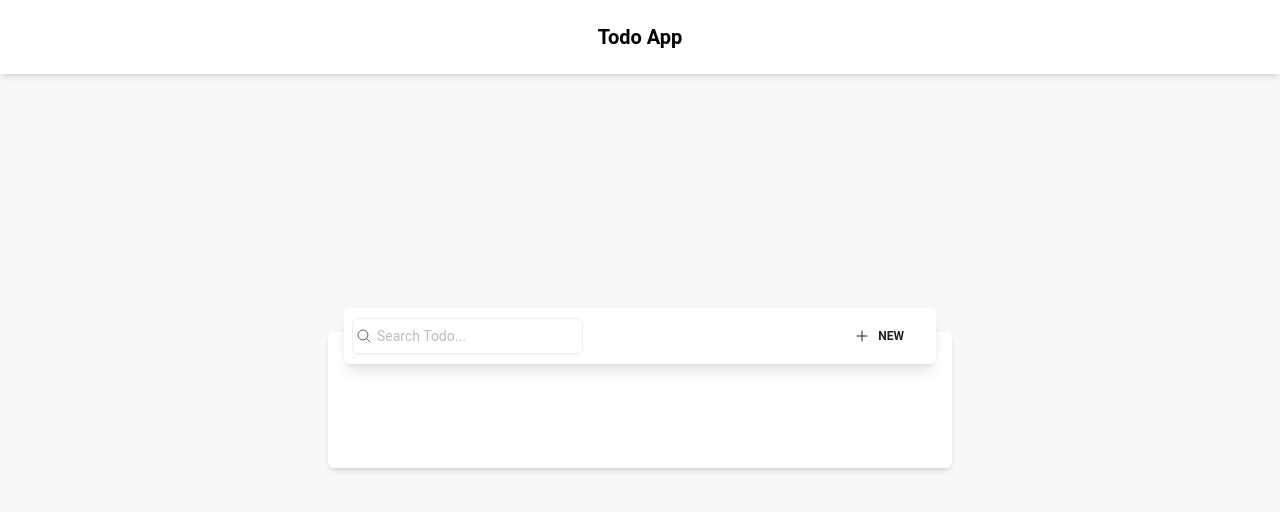
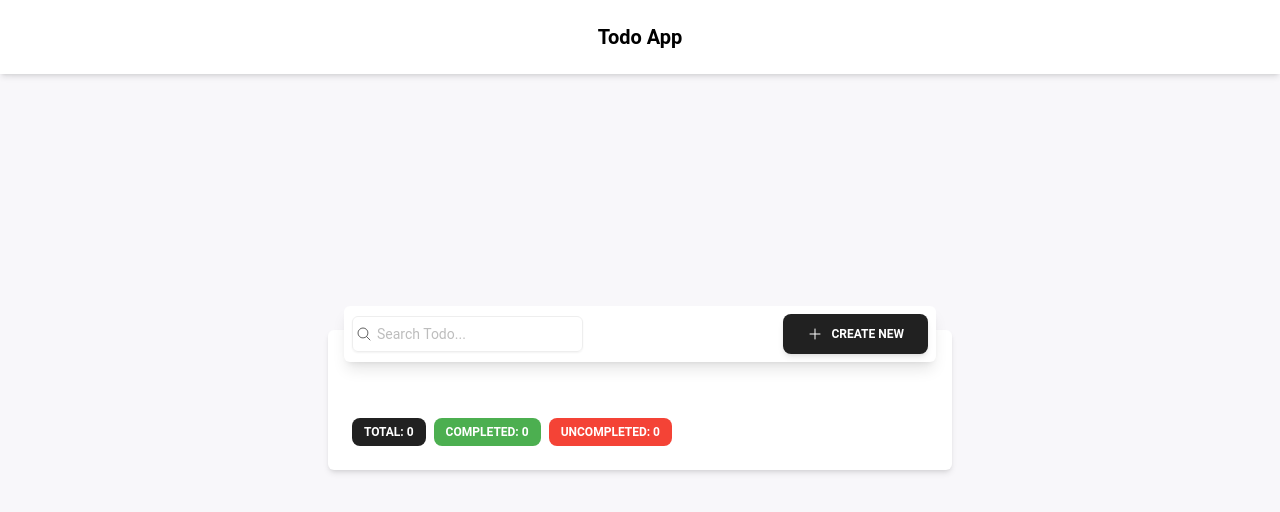
Before and after one commit to flaidexdev/todo-app, a React (Create React App) app: page / in a window 1280 px wide. Shown: the top 512 px of the page. Built offline with nearby package versions, Linux system fonts and the light colour scheme.

Commit message:
ui updated

```diff
--- a/package.json
+++ b/package.json
@@ -15,6 +15,7 @@
     "react": "^18.2.0",
     "react-dom": "^18.2.0",
     "react-scripts": "5.0.1",
+    "react-toastify": "^9.1.3",
     "typescript": "^4.9.5",
     "web-vitals": "^2.1.4"
   },
--- a/src/components/AddTodo.tsx
+++ b/src/components/AddTodo.tsx
@@ -47,9 +47,9 @@ const AddTodo: React.FC<AddTodoProps> = ({ setTodoData }) => {
       placement="bottom-end"
     >
       <PopoverHandler>
-        <Button variant="text" className="flex items-center gap-2">
+        <Button className="flex items-center justify-center gap-2">
           <PlusIcon className="h-4 w-4" />
-          New
+          Create New
         </Button>
       </PopoverHandler>
       <PopoverContent className="flex flex-col gap-3">
--- a/src/components/TodoItem.tsx
+++ b/src/components/TodoItem.tsx
@@ -1,4 +1,12 @@
 import { Todo } from "../types";
+
+import { Card, CardBody, Chip, Tooltip } from "@material-tailwind/react";
+import { toast } from "react-toastify";
+import {
+  ClipboardIcon,
+  TrashIcon,
+  ArrowPathRoundedSquareIcon,
+} from "@heroicons/react/24/outline";
 
 interface TodoItemProps {
   todo: Todo;
@@ -8,6 +16,7 @@ interface TodoItemProps {
 const TodoItem: React.FC<TodoItemProps> = ({ todo, setTodoData }) => {
   const copyToClipboard = () => {
     navigator.clipboard.writeText(todo.content);
+    toast("Copied To Clipboard Successfully!");
   };
 
   const toggleDone = (id: number) => {
@@ -16,26 +25,69 @@ const TodoItem: React.FC<TodoItemProps> = ({ todo, setTodoData }) => {
         todo.id === id ? { ...todo, done: !todo.done } : todo
       )
     );
+    if (todo.done) {
+      toast("Task Uncompleted Successfully!");
+    } else {
+      toast("Task Completed Successfully!");
+    }
   };
 
   const removeTodo = (id: number) => {
-    setTodoData((prevTodoData) => prevTodoData.filter((todo) => todo.id !== id));
+    setTodoData((prevTodoData) =>
+      prevTodoData.filter((todo) => todo.id !== id)
+    );
+    toast("Task Removed Successfully!");
   };
 
   return (
-    <div className="flex justify-between items-center p-4 border-b bg-dark">
-      <div>
-        <h3 className="font-bold">{todo.content}</h3>
-        <p>{todo.category}</p>
-      </div>
-      <input
-        type="checkbox"
-        checked={todo.done}
-        onChange={() => toggleDone(todo.id)}
-      />
-      <button onClick={copyToClipboard}>Copy</button>
-      <button onClick={() => removeTodo(todo.id)}>Delete</button>
-    </div>
+    <Card className={`rounded-md ${todo.done ? "" : ""}`}>
+      <CardBody className="p-4">
+        <div className="grid gap-2 grid-cols-12 items-center">
+          <div className="col-span-12 md:col-span-8">
+            <div
+              className={`  ${todo.done ? "line-through text-gray-400" : ""}`}
+            >
+              {todo.content}
+            </div>
+          </div>
+          <div className="col-span-12 md:col-span-4">
+            <div className="flex items-center justify-end flex-wrap gap-2 ">
+              <Chip
+                color={`${
+                  todo.category === "Work"
+                    ? "green"
+                    : todo.category === "Personal"
+                    ? "teal"
+                    : "purple"
+                }`}
+                size="sm"
+                value={todo.category}
+              />
+              <Tooltip
+                content={`${todo.done ? "Incomplete Todo" : "Complete Todo"}`}
+              >
+                <ArrowPathRoundedSquareIcon
+                  className="h-4 w-4 hover:text-green-500 cursor-pointer"
+                  onClick={() => toggleDone(todo.id)}
+                />
+              </Tooltip>
+              <Tooltip content={"Copy Todo Content"}>
+                <ClipboardIcon
+                  className="h-4 w-4 hover:text-green-500 cursor-pointer"
+                  onClick={copyToClipboard}
+                />
+              </Tooltip>
+              <Tooltip content={"Remove Todo"}>
+                <TrashIcon
+                  className="h-4 w-4 hover:text-red-500 cursor-pointer"
+                  onClick={() => removeTodo(todo.id)}
+                />
+              </Tooltip>
+            </div>
+          </div>
+        </div>
+      </CardBody>
+    </Card>
   );
 };
 
--- a/src/components/TodoList.tsx
+++ b/src/components/TodoList.tsx
@@ -5,6 +5,7 @@ import {
   CardHeader,
   CardBody,
   CardFooter,
+  Chip,
 } from "@material-tailwind/react";
 
 import TodoItem from "./TodoItem";
@@ -29,19 +30,34 @@ const TodoList: React.FC = () => {
       <CardHeader
         shadow={true}
         floated={true}
-        className="min-h-[50px] p-2 rounded-md flex justify-between flex-wrap gap-2"
+        className="min-h-[50px] p-2 rounded-md flex flex-col sm:flex-row sm:justify-between gap-2"
       >
-        <SearchTodo todoData={todoData} setFilteredTodoData={setFilteredTodoData} />
+        <SearchTodo
+          todoData={todoData}
+          setFilteredTodoData={setFilteredTodoData}
+        />
         <AddTodo setTodoData={setTodoData} />
       </CardHeader>
-      <CardBody>
-        <div className="p-4">
-          {filteredTodoData.map((todo) => (
-            <TodoItem key={todo.id} todo={todo} setTodoData={setTodoData} />
-          ))}
-        </div>
+      <CardBody className="flex flex-col gap-2">
+        {filteredTodoData.map((todo) => (
+          <TodoItem key={todo.id} todo={todo} setTodoData={setTodoData} />
+        ))}
       </CardBody>
-      <CardFooter className="pt-0"><div></div></CardFooter>
+      <CardFooter className="pt-2 flex flex-wrap gap-2 items-center">
+        <Chip value={`Total: ${filteredTodoData.length}`} />
+        <Chip
+        color="green"
+          value={`Completed: ${
+            filteredTodoData.filter((todo) => todo.done).length
+          }`}
+        />
+        <Chip
+          color="red"
+          value={`Uncompleted: ${
+            filteredTodoData.filter((todo) => !todo.done).length
+          }`}
+        />
+      </CardFooter>
     </Card>
   );
 };
--- a/src/index.tsx
+++ b/src/index.tsx
@@ -3,7 +3,9 @@ import ReactDOM from "react-dom/client";
 import App from "./App";
 import reportWebVitals from "./reportWebVitals";
 import { ThemeProvider } from "@material-tailwind/react";
+import { ToastContainer } from 'react-toastify';
 
+import 'react-toastify/dist/ReactToastify.css';
 import "./index.css";
 
 const root = ReactDOM.createRoot(
@@ -12,6 +14,7 @@ const root = ReactDOM.createRoot(
 root.render(
   <React.StrictMode>
     <ThemeProvider>
+      <ToastContainer/>
       <App />
     </ThemeProvider>
   </React.StrictMode>
```
Also changed, not shown: 1 other file (tests, documents, lock files or other folders).
